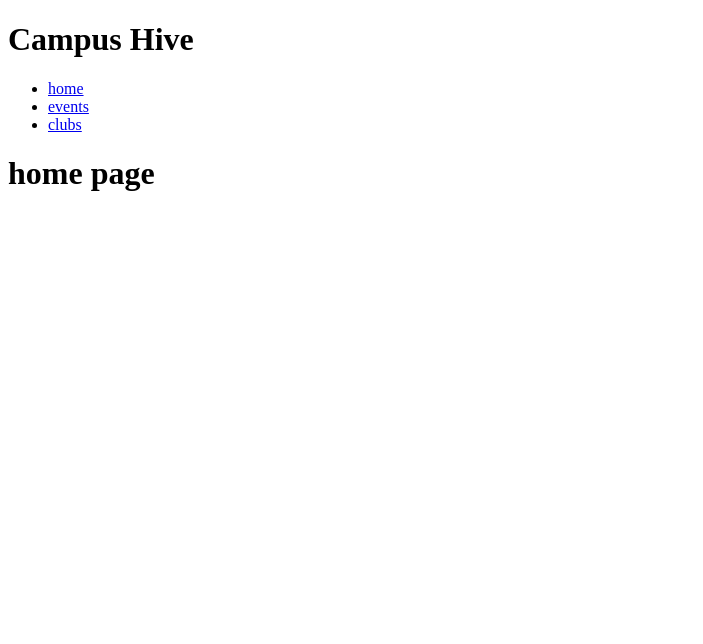
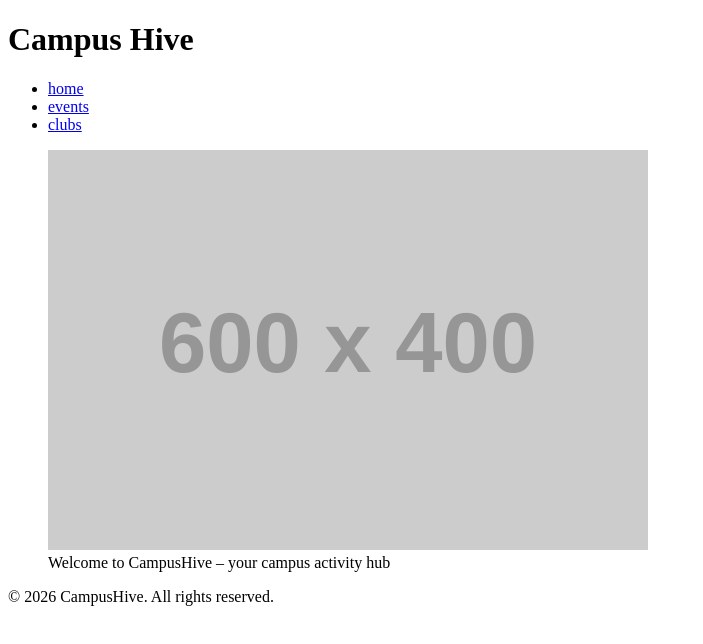
Before and after one commit to techno-dev18/campus-drive, a website: page index.html in a window 1280 px wide. Shown: the whole page, without its empty margins (0-703 px from the left). Drawn offline with Linux system fonts and the light colour scheme; placeholder pictures from the web are drawn by us.

Commit message:
home image

```diff
--- a/index.html
+++ b/index.html
@@ -18,7 +18,19 @@
       </ul>
     </nav>
   </header>
-  <h1>home page</h1>
+
+  <main>
+    <section>
+      <figure>
+        <img src="https://placehold.co/600x400?text=Hello+World" />
+        <figcaption>Welcome to CampusHive – your campus activity hub</figcaption>
+      </figure>
+    </section>
+
+    <section></section>
+    <section></section>
+  </main>
+  <footer>© 2026 CampusHive. All rights reserved.</footer>
 </body>
 
 </html>
```
Also changed, not shown: clubs.html (+1 -1 lines), events.html (+1 -1 lines).
